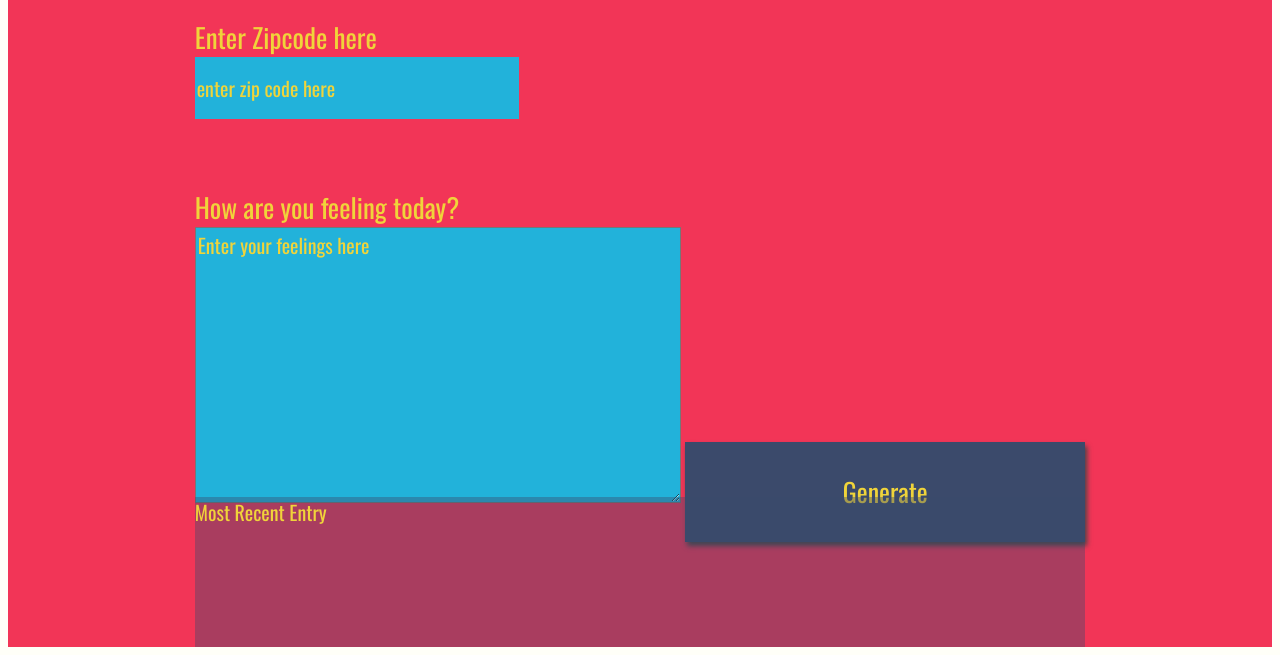
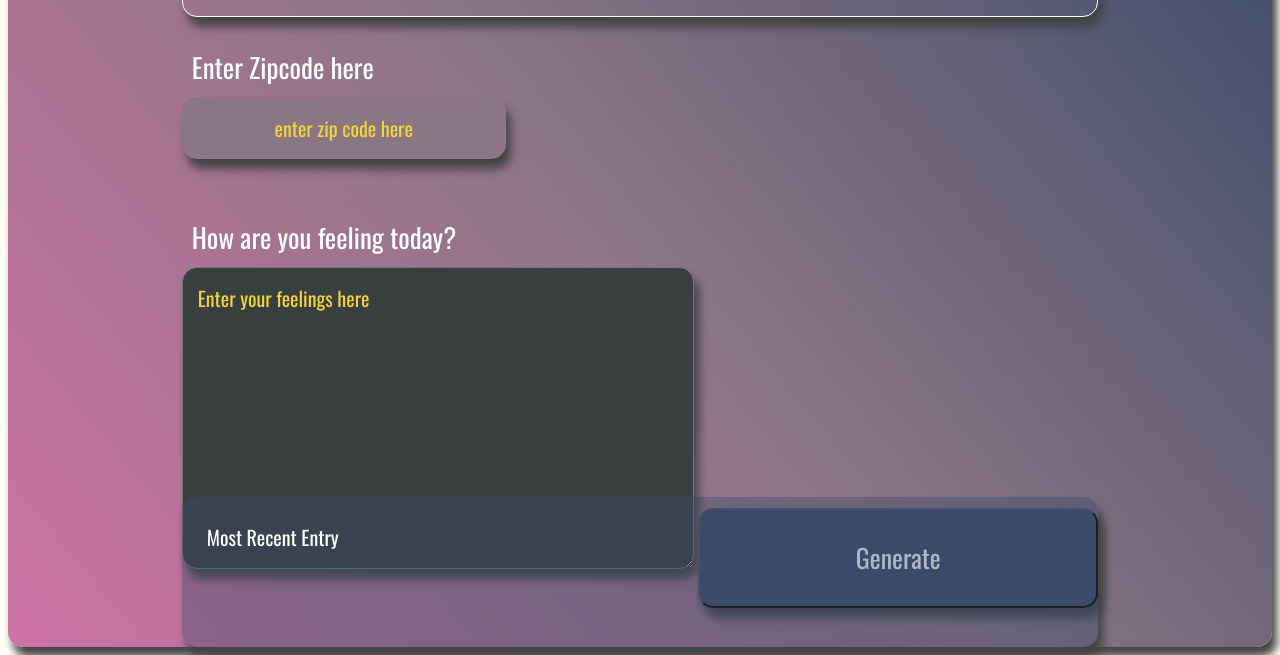
Before and after one commit to Samzizo/weather-journal-app, a website: page website/index.html in a window 1280 px wide. Shown: the part 161-816 px from the top of the page. Drawn offline with nearby package versions, Linux system fonts and the light colour scheme; a web font is replaced by a local one.

Commit message:
first commit

```diff
--- a/website/app.js
+++ b/website/app.js
@@ -41,7 +41,7 @@
 }
 
 //ASYNC post
-const postData = async (url =' ', data = {}) => {
+const postData = async (url ='', data = {}) => {
 
 	const response = await fetch(url, {
 		method: 'POST',
--- a/website/style.css
+++ b/website/style.css
@@ -8,10 +8,12 @@
     grid-auto-rows: minmax(150px, auto);
     /* grid-template-columns:  */
     height:100vh;
-    background: #f23557;
-    color: #f0d43a;
+    background: linear-gradient(50deg, #ce72a5, #8b7683,#3b4a6b);
+    color: #fff;
     justify-content: center;
     grid-gap: 1em;
+    border-radius: 15px;
+    box-shadow: 5px 10px 10px #444;
     font-size: 20px;
     font-family: 'Oswald', sans-serif;
 }
@@ -22,6 +24,9 @@
 
 .entry{
     background: rgba(59, 74, 107, .4);
+    border-radius: 15px;
+    box-shadow: 5px 10px 10px #444;
+    padding: 15px;
 }
 
 #entryHolder{
@@ -41,15 +46,24 @@
 }
 
 .headline {
+    text-align: center;
+    border: 1px solid #fff;
+    border-radius: 15px;
+    box-shadow: 5px 10px 10px #444;
+    padding: 50px;
+    margin-top: 15px;
+    text-align: center;
+    font-size: 36px;
 
 }
 .title{
-
+    margin: 10px;
 }
 
 /*  Basic Styling To Override Default For Basic HTML Elements */
 label{
     display:block;
+    margin: 10px;
     font-size: 27px;
 }
 
@@ -57,8 +71,11 @@
     display:block;
     height: 60px;
     width: 320px;
-    background:#22b2da;
-    color: #f0d43a;
+    border-radius: 15px;
+    box-shadow: 5px 10px 10px #444;
+    text-align: center;
+    background:#8b7683;
+    color: #fff;
     font-size: 20px;
     font-family: 'Oswald', sans-serif;
     border: none;
@@ -68,19 +85,22 @@
     width: 400px;
     height: 100px;
     background: #3b4a6b;
-    color: #f0d43a;
+    color: #fff;
     font-size: 26px;
     font-family: 'Oswald', sans-serif;
-    border: none;
-    box-shadow: 2px 4px 5px #444;
+    border-radius: 15px;
+    box-shadow: 5px 10px 10px #444;
 }
 h1{
     font-size: 36px;
 }
 
 textarea{
-    background:#22b2da;
-    color: #f0d43a;
+    background:#393e3f;
+    color: #fff;
+    padding: 15px;
+    border-radius: 15px;
+    box-shadow: 5px 10px 10px #444;
     font-size: 20px;
     font-family: 'Oswald', sans-serif;
 }
```
